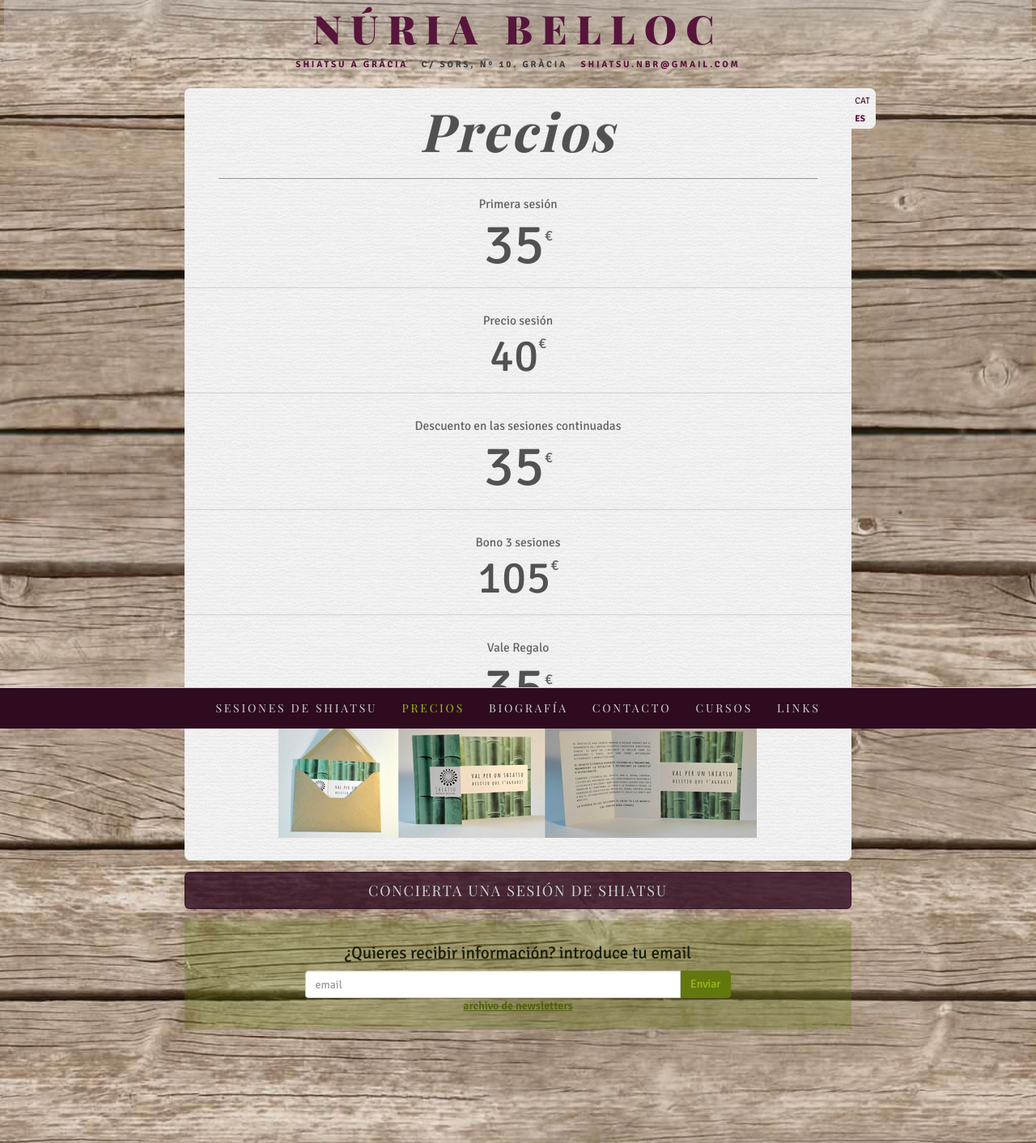
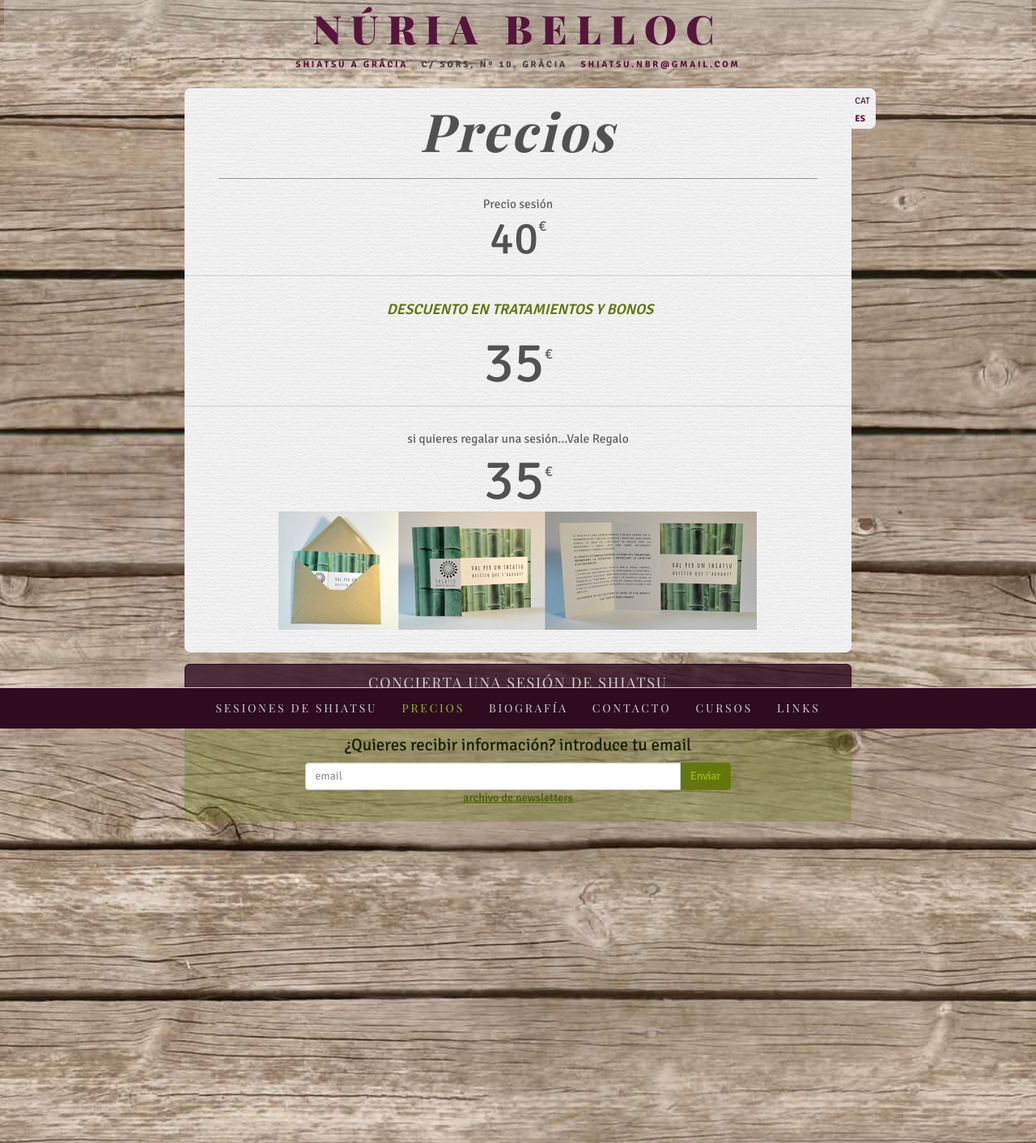
Before and after one commit to agustibr/shiatsu.nuriabelloc.com, a Jekyll site: the page built from es/2-precios.md, in a window 1280 px wide. Shown: the whole page at 81% size. Built offline with Jekyll 4.4.1, drawn with Linux system fonts in a browser that asks for light colours; some web fonts are replaced.

Commit message:
Updated 2-precios.md

```diff
--- a/es/2-precios.md
+++ b/es/2-precios.md
@@ -10,32 +10,19 @@ order: 2
 
 
 
-
-Primera sesión
-
-### 35
-
----
-
 Precio sesión
 
 #### 40
 
 ---
 
-Descuento en las sesiones continuadas
+> **DESCUENTO EN TRATAMIENTOS Y BONOS**
 
 ### 35
 
 ---
 
-Bono 3 sesiones
-
-#### 105
-
----
-
-Vale Regalo
+si quieres regalar una sesión...Vale Regalo
 
 ### 35
 
```
